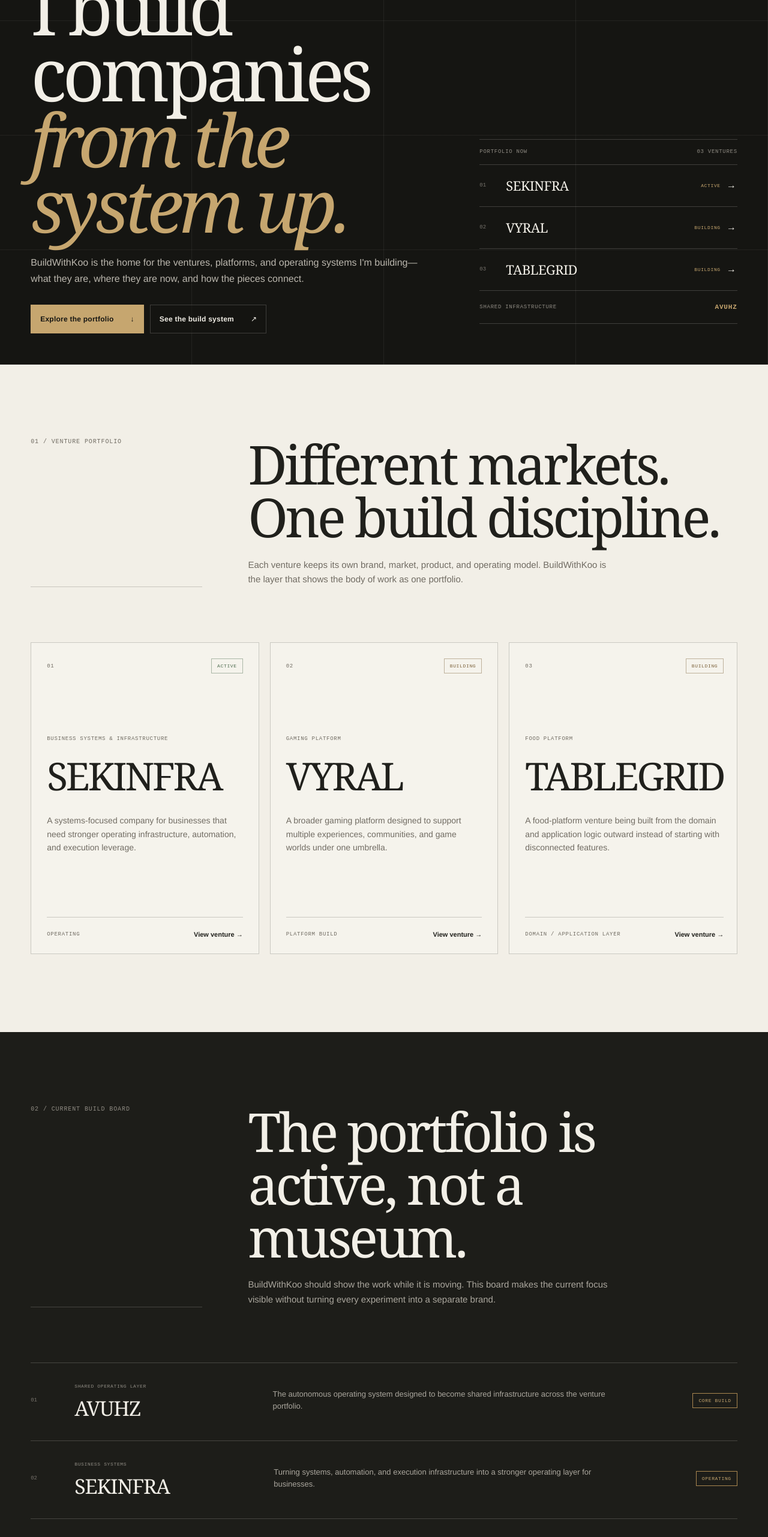
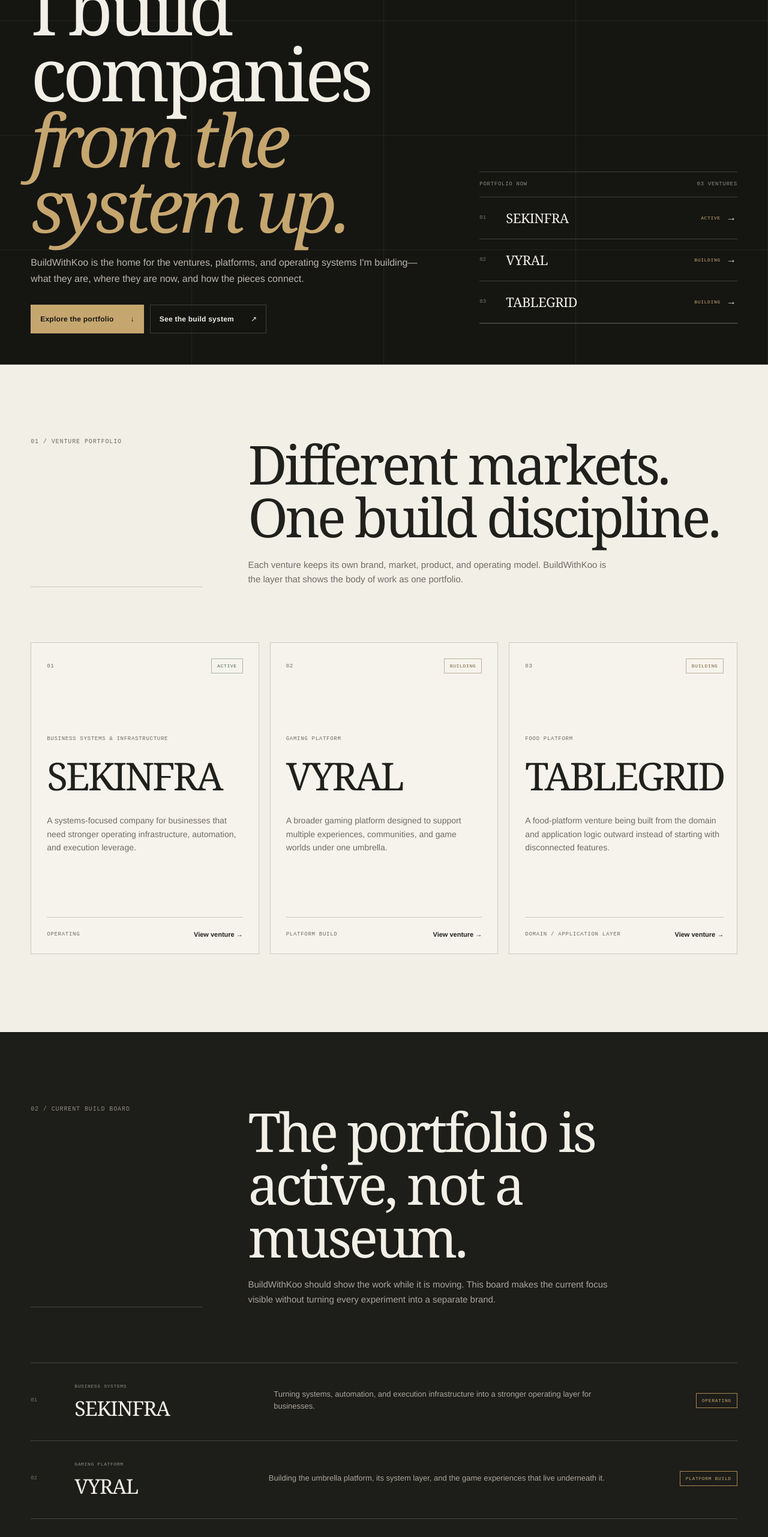
Before and after one commit to AnonymousKoo/buildwithkoo, a Next.js app: page / in a window 1280 px wide. Shown: the part 234-2797 px from the top of the page at 60% size. Built offline with nearby package versions, Linux system fonts and the light colour scheme.

Commit message:
Remove Avuhz from public portfolio

```diff
--- a/app/page.tsx
+++ b/app/page.tsx
@@ -2,13 +2,6 @@ import Link from 'next/link'
 import { ventures } from '../lib/ventures'
 
 const currentBuilds = [
-  {
-    name: 'AVUHZ',
-    type: 'Shared operating layer',
-    stage: 'Core build',
-    description:
-      'The autonomous operating system designed to become shared infrastructure across the venture portfolio.',
-  },
   {
     name: 'SEKINFRA',
     type: 'Business systems',
@@ -104,10 +97,6 @@ export default function Home() {
               <span aria-hidden="true">→</span>
             </Link>
           ))}
-          <div className="portfolio-ledger-foot">
-            <span>Shared infrastructure</span>
-            <strong>AVUHZ</strong>
-          </div>
         </div>
       </section>
 
@@ -209,7 +198,7 @@ export default function Home() {
             <h2 id="architecture-title">One portfolio. Multiple ventures. Shared leverage.</h2>
             <p>
               BuildWithKoo is the portfolio layer. The ventures stay independent at the customer
-              level while shared infrastructure can remove duplicated work underneath them.
+              level while the portfolio makes the body of work, build discipline, and direction visible.
             </p>
           </div>
         </div>
@@ -229,11 +218,6 @@ export default function Home() {
                 <strong>{venture.name}</strong>
               </Link>
             ))}
-          </div>
-          <div className="architecture-infrastructure">
-            <span>Shared operating layer</span>
-            <strong>AVUHZ</strong>
-            <small>Infrastructure beneath the portfolio, not another customer-facing venture.</small>
           </div>
         </div>
       </section>
```
Also changed, not shown: 1 other file (tests, documents, lock files or other folders).
